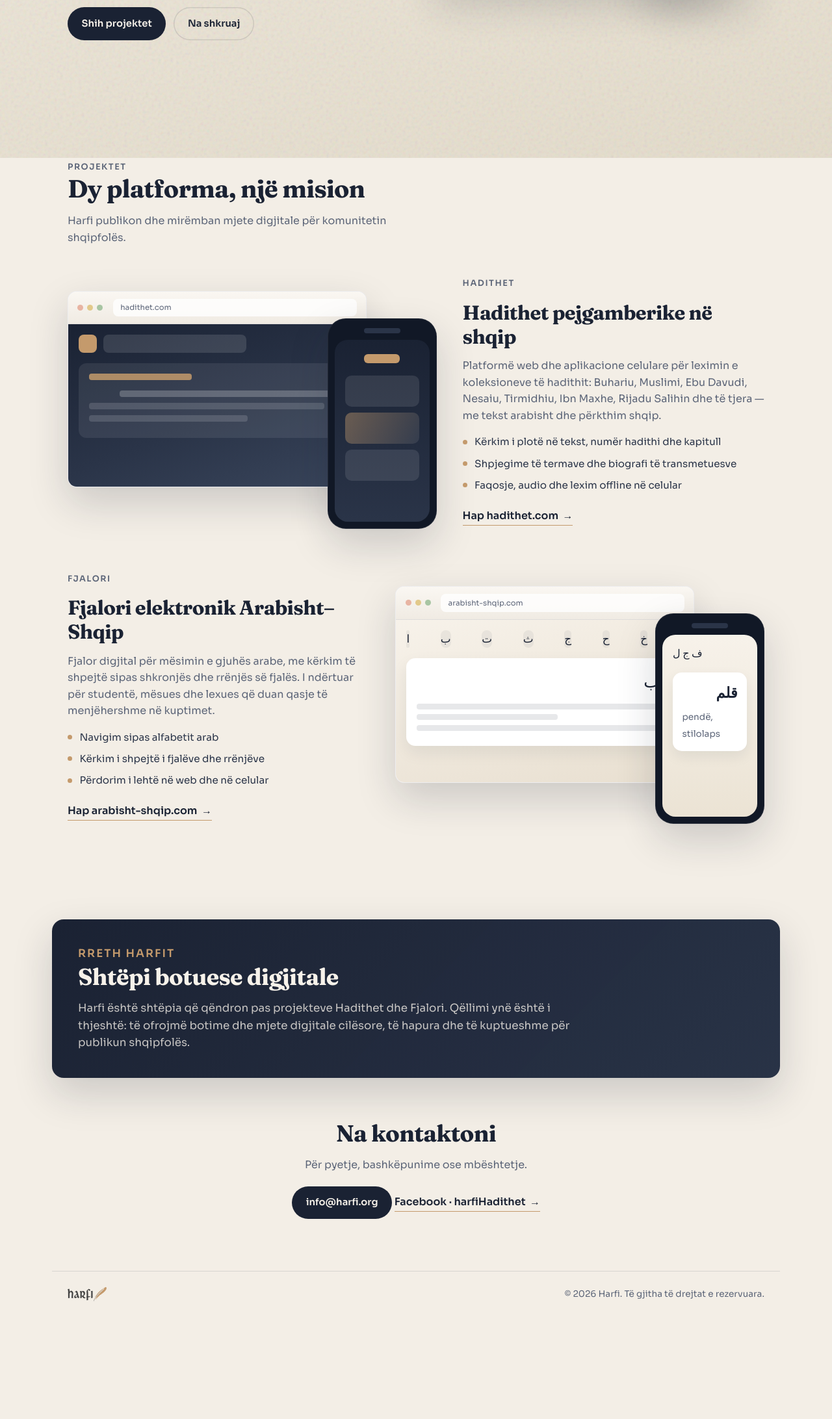
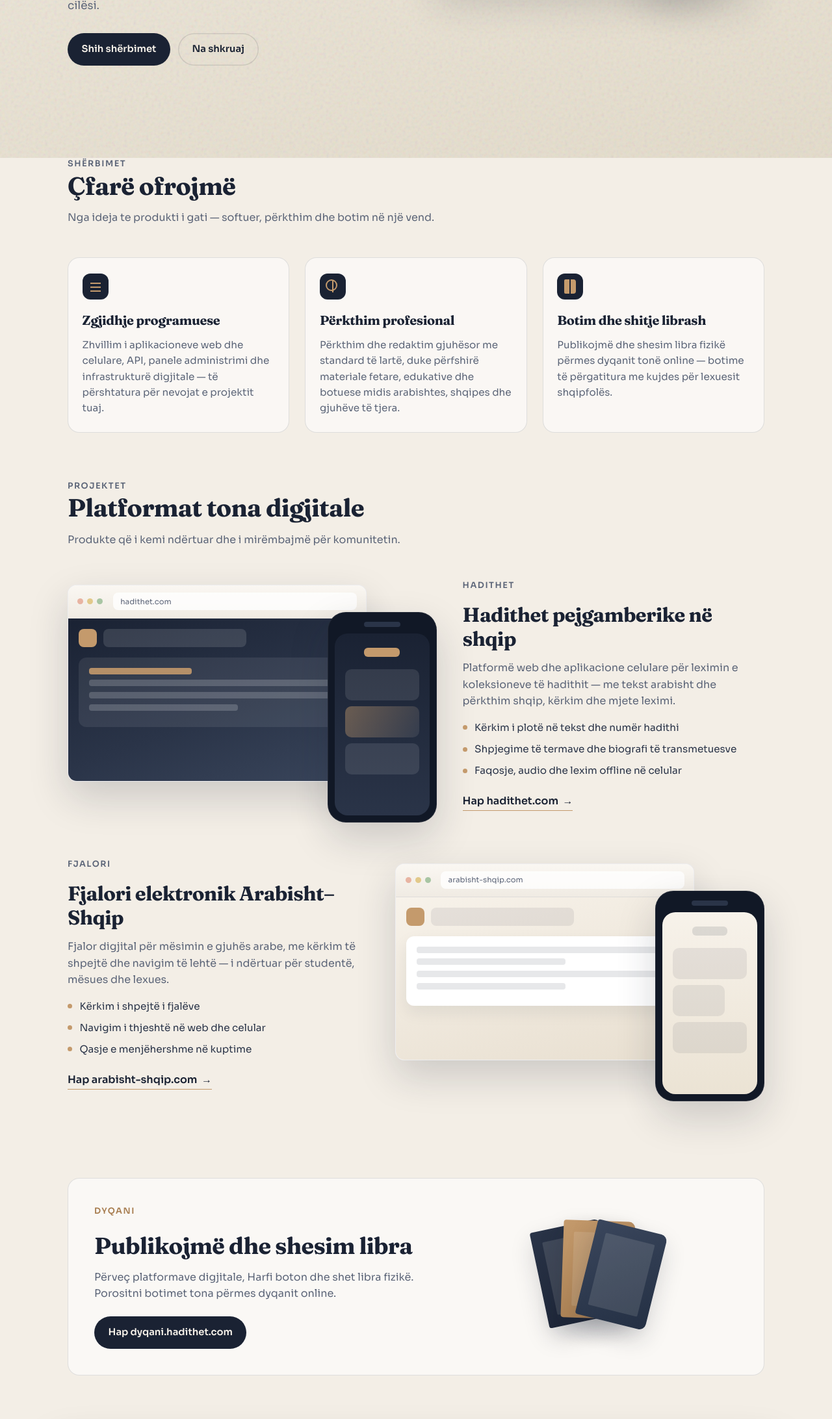
Before and after one commit to LorikHaliliHub/harfi-web, a website built with Vite: page index.html in a window 1280 px wide. Shown: the part 557-2741 px from the top of the page at 65% size. Before the commit the page ends 2584 px from the top, so only its background shows below. Built offline with nearby package versions, Linux system fonts and the light colour scheme.

Commit message:
Expand Harfi site with services, shop, and abstract UI mocks.
Hide header logo, present programming and translation offerings, and link the book shop.

```diff
--- a/index.html
+++ b/index.html
@@ -3,10 +3,10 @@
   <head>
     <meta charset="UTF-8" />
     <meta name="viewport" content="width=device-width, initial-scale=1.0" />
-    <title>Harfi — Shtëpia botuese digjitale</title>
+    <title>Harfi — Botime, përkthim dhe zgjidhje digjitale</title>
     <meta
       name="description"
-      content="Harfi ndërton platforma digjitale për diturinë islame në shqip: Hadithet dhe Fjalori Arabisht–Shqip."
+      content="Harfi ofron botime, përkthim profesional dhe zgjidhje programuese. Projektet tona: Hadithet, Fjalori dhe dyqani i librave."
     />
     <link rel="icon" type="image/svg+xml" href="/favicon.svg" />
     <link rel="preconnect" href="https://fonts.googleapis.com" />
@@ -21,11 +21,10 @@
     <div class="page-bg" aria-hidden="true"></div>
 
     <header class="site-header">
-      <a class="brand-mark" href="#top" aria-label="Harfi">
-        <img src="/logos/harfi-color.svg" alt="Harfi" width="140" height="51" />
-      </a>
       <nav class="nav" aria-label="Kryesore">
+        <a href="#sherbimet">Shërbimet</a>
         <a href="#projektet">Projektet</a>
+        <a href="#dyqani">Dyqani</a>
         <a href="#kontakt">Kontakt</a>
       </nav>
     </header>
@@ -40,13 +39,14 @@
             width="280"
             height="102"
           />
-          <h1>Dituri islame, e lexueshme në shqip.</h1>
+          <h1>Botime, përkthim dhe zgjidhje digjitale.</h1>
           <p class="hero-lead">
-            Ndërtojmë platforma digjitale që e bëjnë më të lehtë leximin e
-            haditheve dhe mësimin e gjuhës arabe.
+            Ndërtojmë platforma softuerike, ofrojmë përkthim profesional dhe
+            publikojmë libra — për lexues, institucione dhe projekte që kërkojnë
+            cilësi.
           </p>
           <div class="cta-row">
-            <a class="btn btn-primary" href="#projektet">Shih projektet</a>
+            <a class="btn btn-primary" href="#sherbimet">Shih shërbimet</a>
             <a class="btn btn-ghost" href="mailto:info@harfi.org">Na shkruaj</a>
           </div>
         </div>
@@ -56,9 +56,9 @@
             <div class="browser float-a">
               <div class="browser-bar">
                 <span></span><span></span><span></span>
-                <div class="browser-url">hadithet.com</div>
+                <div class="browser-url">app.example</div>
               </div>
-              <div class="browser-screen hadithet-ui">
+              <div class="browser-screen generic-ui">
                 <div class="ui-top">
                   <div class="ui-logo-dot"></div>
                   <div class="ui-search"></div>
@@ -75,28 +75,61 @@
             </div>
             <div class="phone float-b">
               <div class="phone-notch"></div>
-              <div class="phone-screen fjalori-ui">
-                <div class="phone-title">ا ب ت</div>
-                <div class="phone-letters">
-                  <span>ج</span><span>ح</span><span>خ</span>
-                  <span>د</span><span>ذ</span><span>ر</span>
-                </div>
-                <div class="phone-entry">
-                  <strong>علم</strong>
-                  <em>dituri, shkencë</em>
-                </div>
+              <div class="phone-screen generic-mobile">
+                <div class="m-header"></div>
+                <div class="m-block"></div>
+                <div class="m-block short"></div>
+                <div class="m-block"></div>
               </div>
             </div>
           </div>
         </div>
       </section>
 
+      <section class="services" id="sherbimet">
+        <div class="section-intro reveal">
+          <p class="eyebrow">Shërbimet</p>
+          <h2>Çfarë ofrojmë</h2>
+          <p>
+            Nga ideja te produkti i gati — softuer, përkthim dhe botim në një vend.
+          </p>
+        </div>
+
+        <div class="services-grid reveal">
+          <article class="service">
+            <div class="service-icon service-icon-code" aria-hidden="true"></div>
+            <h3>Zgjidhje programuese</h3>
+            <p>
+              Zhvillim i aplikacioneve web dhe celulare, API, panele administrimi
+              dhe infrastrukturë digjitale — të përshtatura për nevojat e projektit tuaj.
+            </p>
+          </article>
+          <article class="service">
+            <div class="service-icon service-icon-lang" aria-hidden="true"></div>
+            <h3>Përkthim profesional</h3>
+            <p>
+              Përkthim dhe redaktim gjuhësor me standard të lartë, duke përfshirë
+              materiale fetare, edukative dhe botuese midis arabishtes, shqipes dhe
+              gjuhëve të tjera.
+            </p>
+          </article>
+          <article class="service">
+            <div class="service-icon service-icon-book" aria-hidden="true"></div>
+            <h3>Botim dhe shitje librash</h3>
+            <p>
+              Publikojmë dhe shesim libra fizikë përmes dyqanit tonë online —
+              botime të përgatitura me kujdes për lexuesit shqipfolës.
+            </p>
+          </article>
+        </div>
+      </section>
+
       <section class="projects" id="projektet">
         <div class="section-intro reveal">
           <p class="eyebrow">Projektet</p>
-          <h2>Dy platforma, një mision</h2>
+          <h2>Platformat tona digjitale</h2>
           <p>
-            Harfi publikon dhe mirëmban mjete digjitale për komunitetin shqipfolës.
+            Produkte që i kemi ndërtuar dhe i mirëmbajmë për komunitetin.
           </p>
         </div>
 
@@ -107,26 +140,26 @@
                 <span></span><span></span><span></span>
                 <div class="browser-url">hadithet.com</div>
               </div>
-              <div class="browser-screen hadithet-ui wide">
+              <div class="browser-screen generic-ui wide">
                 <div class="ui-top">
                   <div class="ui-logo-dot"></div>
                   <div class="ui-search long"></div>
                 </div>
-                <div class="hadith-block">
-                  <div class="hadith-meta"></div>
-                  <div class="hadith-ar"></div>
-                  <div class="hadith-sq"></div>
-                  <div class="hadith-sq short"></div>
+                <div class="content-block">
+                  <div class="line accent"></div>
+                  <div class="line"></div>
+                  <div class="line"></div>
+                  <div class="line short"></div>
                 </div>
               </div>
             </div>
             <div class="phone phone-offset">
               <div class="phone-notch"></div>
-              <div class="phone-screen hadithet-mobile">
-                <div class="m-header"></div>
-                <div class="m-book"></div>
-                <div class="m-book"></div>
-                <div class="m-book"></div>
+              <div class="phone-screen generic-mobile dark">
+                <div class="m-header gold"></div>
+                <div class="m-block"></div>
+                <div class="m-block accent"></div>
+                <div class="m-block"></div>
               </div>
             </div>
           </div>
@@ -135,12 +168,11 @@
             <h3>Hadithet pejgamberike në shqip</h3>
             <p>
               Platformë web dhe aplikacione celulare për leximin e koleksioneve
-              të hadithit: Buhariu, Muslimi, Ebu Davudi, Nesaiu, Tirmidhiu,
-              Ibn Maxhe, Rijadu Salihin dhe të tjera — me tekst arabisht dhe
-              përkthim shqip.
+              të hadithit — me tekst arabisht dhe përkthim shqip, kërkim dhe
+              mjete leximi.
             </p>
             <ul>
-              <li>Kërkim i plotë në tekst, numër hadithi dhe kapitull</li>
+              <li>Kërkim i plotë në tekst dhe numër hadithi</li>
               <li>Shpjegime të termave dhe biografi të transmetuesve</li>
               <li>Faqosje, audio dhe lexim offline në celular</li>
             </ul>
@@ -162,27 +194,26 @@
                 <span></span><span></span><span></span>
                 <div class="browser-url">arabisht-shqip.com</div>
               </div>
-              <div class="browser-screen fjalori-web">
-                <div class="alpha-row">
-                  <span>ا</span><span>ب</span><span>ت</span><span>ث</span>
-                  <span>ج</span><span>ح</span><span>خ</span><span>د</span>
+              <div class="browser-screen generic-ui light wide">
+                <div class="ui-top light">
+                  <div class="ui-logo-dot"></div>
+                  <div class="ui-search long muted"></div>
                 </div>
-                <div class="dict-panel">
-                  <div class="dict-word">كتب</div>
-                  <div class="dict-sense"></div>
-                  <div class="dict-sense short"></div>
-                  <div class="dict-sense"></div>
+                <div class="content-block light">
+                  <div class="line"></div>
+                  <div class="line short"></div>
+                  <div class="line"></div>
+                  <div class="line short"></div>
                 </div>
               </div>
             </div>
             <div class="phone phone-offset">
               <div class="phone-notch"></div>
-              <div class="phone-screen fjalori-ui">
-                <div class="phone-title">ف ج ل</div>
-                <div class="phone-entry tall">
-                  <strong>قلم</strong>
-                  <em>pendë, stilolaps</em>
-                </div>
+              <div class="phone-screen generic-mobile">
+                <div class="m-header"></div>
+                <div class="m-block"></div>
+                <div class="m-block short"></div>
+                <div class="m-block"></div>
               </div>
             </div>
           </div>
@@ -191,13 +222,12 @@
             <h3>Fjalori elektronik Arabisht–Shqip</h3>
             <p>
               Fjalor digjital për mësimin e gjuhës arabe, me kërkim të shpejtë
-              sipas shkronjës dhe rrënjës së fjalës. I ndërtuar për studentë,
-              mësues dhe lexues që duan qasje të menjëhershme në kuptimet.
+              dhe navigim të lehtë — i ndërtuar për studentë, mësues dhe lexues.
             </p>
             <ul>
-              <li>Navigim sipas alfabetit arab</li>
-              <li>Kërkim i shpejtë i fjalëve dhe rrënjëve</li>
-              <li>Përdorim i lehtë në web dhe në celular</li>
+              <li>Kërkim i shpejtë i fjalëve</li>
+              <li>Navigim i thjeshtë në web dhe celular</li>
+              <li>Qasje e menjëhershme në kuptime</li>
             </ul>
             <a
               class="text-link"
@@ -211,21 +241,49 @@
         </article>
       </section>
 
+      <section class="shop" id="dyqani">
+        <div class="shop-inner reveal">
+          <div class="shop-copy">
+            <p class="eyebrow">Dyqani</p>
+            <h2>Publikojmë dhe shesim libra</h2>
+            <p>
+              Përveç platformave digjitale, Harfi boton dhe shet libra fizikë.
+              Porositni botimet tona përmes dyqanit online.
+            </p>
+            <a
+              class="btn btn-primary"
+              href="https://dyqani.hadithet.com"
+              target="_blank"
+              rel="noopener noreferrer"
+            >
+              Hap dyqani.hadithet.com
+            </a>
+          </div>
+          <div class="shop-visual" aria-hidden="true">
+            <div class="book-stack">
+              <div class="book book-1"></div>
+              <div class="book book-2"></div>
+              <div class="book book-3"></div>
+            </div>
+          </div>
+        </div>
+      </section>
+
       <section class="about reveal" id="rreth">
         <div class="about-inner">
           <p class="eyebrow">Rreth Harfit</p>
-          <h2>Shtëpi botuese digjitale</h2>
+          <h2>Shtëpi botuese dhe studio digjitale</h2>
           <p>
-            Harfi është shtëpia që qëndron pas projekteve Hadithet dhe Fjalori.
-            Qëllimi ynë është i thjeshtë: të ofrojmë botime dhe mjete digjitale
-            cilësore, të hapura dhe të kuptueshme për publikun shqipfolës.
+            Harfi kombinon botimin, përkthimin dhe zhvillimin softuerik.
+            Ndërtojmë produkte digjitale, përgatisim tekste me standard të lartë
+            dhe sjellim libra te lexuesit — me të njëjtën kujdes për cilësinë.
           </p>
         </div>
       </section>
 
       <section class="contact reveal" id="kontakt">
         <h2>Na kontaktoni</h2>
-        <p>Për pyetje, bashkëpunime ose mbështetje.</p>
+        <p>Për projekte softuerike, përkthim, botime ose bashkëpunime.</p>
         <a class="btn btn-primary" href="mailto:info@harfi.org">info@harfi.org</a>
         <a
           class="text-link social"
--- a/src/style.css
+++ b/src/style.css
@@ -66,20 +66,17 @@ a {
 .site-header {
   display: flex;
   align-items: center;
-  justify-content: space-between;
+  justify-content: flex-end;
   max-width: 1120px;
   margin: 0 auto;
   padding: 1.25rem 1.5rem;
 }
 
-.brand-mark img {
-  height: 28px;
-  width: auto;
-}
-
 .nav {
   display: flex;
-  gap: 1.5rem;
+  flex-wrap: wrap;
+  justify-content: flex-end;
+  gap: 1.25rem;
   font-size: 0.9rem;
   font-weight: 500;
 }
@@ -230,8 +227,18 @@ a {
 .browser-screen {
   padding: 1rem;
   min-height: 220px;
-  background:
-    linear-gradient(160deg, #1a2233 0%, #2a3448 55%, #3a465c 100%);
+}
+
+.generic-ui {
+  background: linear-gradient(160deg, #1a2233 0%, #2a3448 55%, #3a465c 100%);
+}
+
+.generic-ui.light {
+  background: linear-gradient(165deg, #f7f2ea, #e8dfd0);
+}
+
+.generic-ui.wide {
+  min-height: 250px;
 }
 
 .device-cluster .browser {
@@ -263,7 +270,14 @@ a {
   border-radius: 20px;
   min-height: 280px;
   padding: 1rem;
+}
+
+.generic-mobile {
   background: linear-gradient(180deg, #f7f2ea, #ebe3d4);
+}
+
+.generic-mobile.dark {
+  background: linear-gradient(180deg, #1a2233, #2a3448);
 }
 
 .device-cluster .phone {
@@ -281,10 +295,14 @@ a {
   animation: float 6s ease-in-out 0.8s infinite;
 }
 
-.hadithet-ui .ui-top {
+.ui-top {
   display: flex;
   gap: 0.6rem;
   margin-bottom: 1rem;
+}
+
+.ui-top.light .ui-search {
+  background: rgba(26, 34, 51, 0.08);
 }
 
 .ui-logo-dot {
@@ -338,151 +356,268 @@ a {
   width: 54%;
 }
 
-.hadithet-ui.wide {
-  min-height: 250px;
+.ui-search.muted {
+  background: rgba(26, 34, 51, 0.08);
 }
 
-.hadith-block {
+.content-block {
   background: rgba(255, 255, 255, 0.08);
   border-radius: 12px;
   padding: 1rem;
 }
 
-.hadith-meta {
-  width: 40%;
+.content-block.light {
+  background: #fff;
+  box-shadow: 0 10px 24px rgba(26, 34, 51, 0.08);
+}
+
+.content-block .line {
   height: 10px;
   border-radius: 4px;
-  background: var(--gold);
-  margin-bottom: 1rem;
-  opacity: 0.85;
-}
-
-.hadith-ar,
-.hadith-sq {
-  height: 10px;
-  border-radius: 4px;
-  background: rgba(255, 255, 255, 0.22);
+  background: rgba(255, 255, 255, 0.18);
   margin-bottom: 0.55rem;
 }
 
-.hadith-ar {
-  margin-left: auto;
-  width: 88%;
+.content-block.light .line {
+  background: rgba(26, 34, 51, 0.1);
 }
 
-.hadith-sq {
-  width: 92%;
-  background: rgba(255, 255, 255, 0.14);
+.content-block .line.accent {
+  width: 40%;
+  background: var(--gold);
+  opacity: 0.9;
 }
 
-.hadith-sq.short {
-  width: 62%;
-}
-
-.fjalori-ui .phone-title,
-.fjalori-web .alpha-row {
-  display: flex;
-  justify-content: space-between;
-  gap: 0.35rem;
-  font-family: var(--font-display);
-  color: var(--ink);
-  margin-bottom: 1rem;
-}
-
-.phone-letters {
-  display: grid;
-  grid-template-columns: repeat(3, 1fr);
-  gap: 0.4rem;
-  margin-bottom: 1rem;
-}
-
-.phone-letters span,
-.alpha-row span {
-  display: grid;
-  place-items: center;
-  aspect-ratio: 1;
-  border-radius: 10px;
-  background: rgba(26, 34, 51, 0.06);
-  font-size: 1.05rem;
-}
-
-.phone-entry {
-  background: #fff;
-  border-radius: 14px;
-  padding: 0.9rem;
-  box-shadow: 0 8px 20px rgba(26, 34, 51, 0.08);
-}
-
-.phone-entry.tall {
-  min-height: 120px;
-}
-
-.phone-entry strong {
-  display: block;
-  font-family: var(--font-display);
-  font-size: 1.4rem;
-  margin-bottom: 0.35rem;
-  direction: rtl;
-}
-
-.phone-entry em {
-  font-style: normal;
-  color: var(--muted);
-  font-size: 0.85rem;
-}
-
-.fjalori-web {
-  background: linear-gradient(165deg, #f7f2ea, #e8dfd0);
-  min-height: 250px;
-}
-
-.dict-panel {
-  background: #fff;
-  border-radius: 14px;
-  padding: 1rem;
-  box-shadow: 0 10px 24px rgba(26, 34, 51, 0.08);
-}
-
-.dict-word {
-  font-family: var(--font-display);
-  font-size: 1.6rem;
-  direction: rtl;
-  margin-bottom: 0.85rem;
-  color: var(--ink);
-}
-
-.dict-sense {
-  height: 9px;
-  border-radius: 4px;
-  background: rgba(26, 34, 51, 0.1);
-  margin-bottom: 0.45rem;
-}
-
-.dict-sense.short {
-  width: 55%;
-}
-
-.hadithet-mobile {
-  background: linear-gradient(180deg, #1a2233, #2a3448);
+.content-block .line.short {
+  width: 58%;
 }
 
 .m-header {
   height: 14px;
   width: 48%;
   border-radius: 6px;
-  background: var(--gold);
+  background: rgba(26, 34, 51, 0.12);
   margin: 0.4rem auto 1.2rem;
 }
 
-.m-book {
+.m-header.gold {
+  background: var(--gold);
+}
+
+.generic-mobile.dark .m-header {
+  background: rgba(255, 255, 255, 0.2);
+}
+
+.generic-mobile.dark .m-header.gold {
+  background: var(--gold);
+}
+
+.m-block {
   height: 48px;
   border-radius: 10px;
-  background: rgba(255, 255, 255, 0.1);
+  background: rgba(26, 34, 51, 0.08);
   margin-bottom: 0.55rem;
 }
 
-.m-book:nth-child(3) {
+.m-block.short {
+  width: 70%;
+}
+
+.m-block.accent {
+  background: linear-gradient(120deg, rgba(196, 154, 108, 0.45), rgba(26, 34, 51, 0.08));
+}
+
+.generic-mobile.dark .m-block {
+  background: rgba(255, 255, 255, 0.1);
+}
+
+.generic-mobile.dark .m-block.accent {
   background: linear-gradient(120deg, rgba(196, 154, 108, 0.45), rgba(255, 255, 255, 0.08));
+}
+
+.services {
+  max-width: 1120px;
+  margin: 0 auto;
+  padding: 1rem 1.5rem 3.5rem;
+}
+
+.services-grid {
+  display: grid;
+  grid-template-columns: repeat(3, 1fr);
+  gap: 1.5rem;
+}
+
+.service {
+  padding: 1.5rem 1.35rem;
+  border-radius: var(--radius);
+  background: rgba(255, 255, 255, 0.55);
+  border: 1px solid var(--line);
+}
+
+.service h3 {
+  margin: 0 0 0.65rem;
+  font-family: var(--font-display);
+  font-size: 1.25rem;
+  font-weight: 700;
+  letter-spacing: -0.02em;
+}
+
+.service p {
+  margin: 0;
+  color: var(--muted);
+  font-size: 0.95rem;
+}
+
+.service-icon {
+  width: 40px;
+  height: 40px;
+  border-radius: 12px;
+  margin-bottom: 1rem;
+  background: var(--ink);
+  position: relative;
+}
+
+.service-icon::before,
+.service-icon::after {
+  content: "";
+  position: absolute;
+  background: var(--gold);
+}
+
+.service-icon-code::before {
+  width: 16px;
+  height: 2px;
+  top: 14px;
+  left: 12px;
+  box-shadow: 0 6px 0 var(--gold), 0 12px 0 var(--gold);
+}
+
+.service-icon-code::after {
+  width: 10px;
+  height: 2px;
+  top: 20px;
+  left: 18px;
+}
+
+.service-icon-lang::before {
+  width: 18px;
+  height: 18px;
+  border-radius: 50%;
+  border: 2px solid var(--gold);
+  background: transparent;
+  top: 9px;
+  left: 9px;
+}
+
+.service-icon-lang::after {
+  width: 2px;
+  height: 18px;
+  top: 11px;
+  left: 19px;
+  box-shadow: 8px 0 0 -7px var(--gold), -8px 0 0 -7px var(--gold);
+}
+
+.service-icon-book::before {
+  width: 18px;
+  height: 22px;
+  border-radius: 2px 4px 4px 2px;
+  top: 9px;
+  left: 11px;
+}
+
+.service-icon-book::after {
+  width: 2px;
+  height: 22px;
+  background: var(--ink);
+  top: 9px;
+  left: 19px;
+}
+
+.shop {
+  max-width: 1120px;
+  margin: 0 auto;
+  padding: 0 1.5rem 4rem;
+}
+
+.shop-inner {
+  display: grid;
+  grid-template-columns: 1.1fr 0.9fr;
+  gap: 2rem;
+  align-items: center;
+  padding: 2.5rem;
+  border-radius: var(--radius);
+  background: rgba(255, 255, 255, 0.6);
+  border: 1px solid var(--line);
+}
+
+.shop-copy .eyebrow {
+  color: var(--gold-deep);
+}
+
+.shop-copy h2 {
+  margin: 0 0 0.85rem;
+  font-family: var(--font-display);
+  font-size: clamp(1.7rem, 2.8vw, 2.3rem);
+  font-weight: 700;
+  letter-spacing: -0.02em;
+  line-height: 1.2;
+}
+
+.shop-copy p {
+  margin: 0 0 1.35rem;
+  color: var(--muted);
+  max-width: 36rem;
+}
+
+.shop-visual {
+  display: flex;
+  justify-content: center;
+  min-height: 200px;
+}
+
+.book-stack {
+  position: relative;
+  width: 180px;
+  height: 180px;
+}
+
+.book {
+  position: absolute;
+  width: 110px;
+  height: 150px;
+  border-radius: 4px 10px 10px 4px;
+  box-shadow: 0 16px 36px rgba(26, 34, 51, 0.18);
+}
+
+.book-1 {
+  left: 0;
+  bottom: 10px;
+  background: linear-gradient(145deg, #2a3448, #1a2233);
+  transform: rotate(-12deg);
+}
+
+.book-2 {
+  left: 36px;
+  bottom: 16px;
+  background: linear-gradient(145deg, #c49a6c, #a67b4d);
+  transform: rotate(2deg);
+  z-index: 1;
+}
+
+.book-3 {
+  left: 72px;
+  bottom: 8px;
+  background: linear-gradient(145deg, #3a465c, #243044);
+  transform: rotate(14deg);
+  z-index: 2;
+}
+
+.book::after {
+  content: "";
+  position: absolute;
+  inset: 18px 16px;
+  border-radius: 2px;
+  background: rgba(247, 242, 234, 0.12);
 }
 
 .projects {
@@ -757,6 +892,14 @@ a {
     width: 140px;
   }
 
+  .services-grid {
+    grid-template-columns: 1fr;
+  }
+
+  .shop-inner {
+    grid-template-columns: 1fr;
+  }
+
   .project,
   .project-flip {
     grid-template-columns: 1fr;
```
